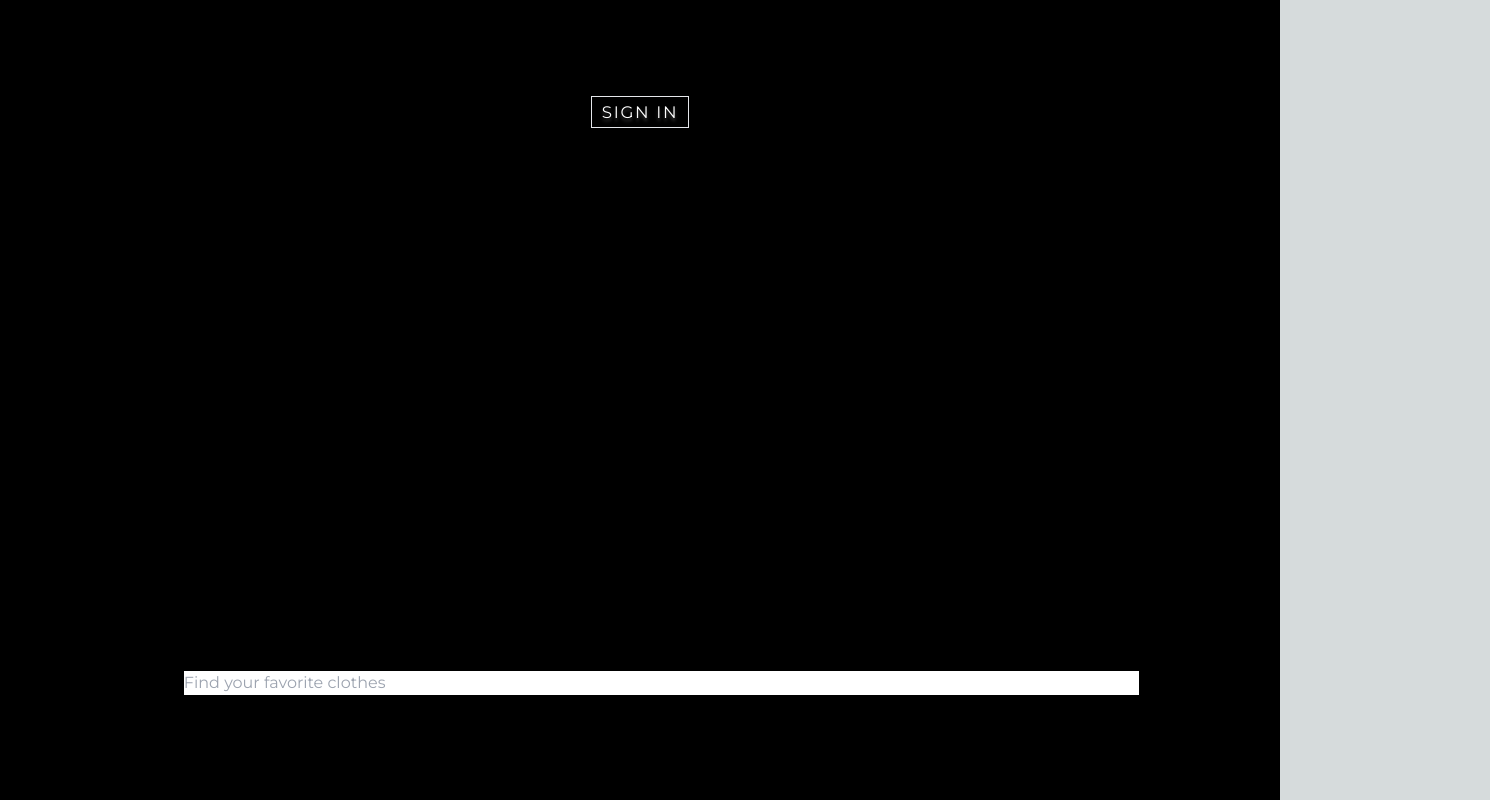
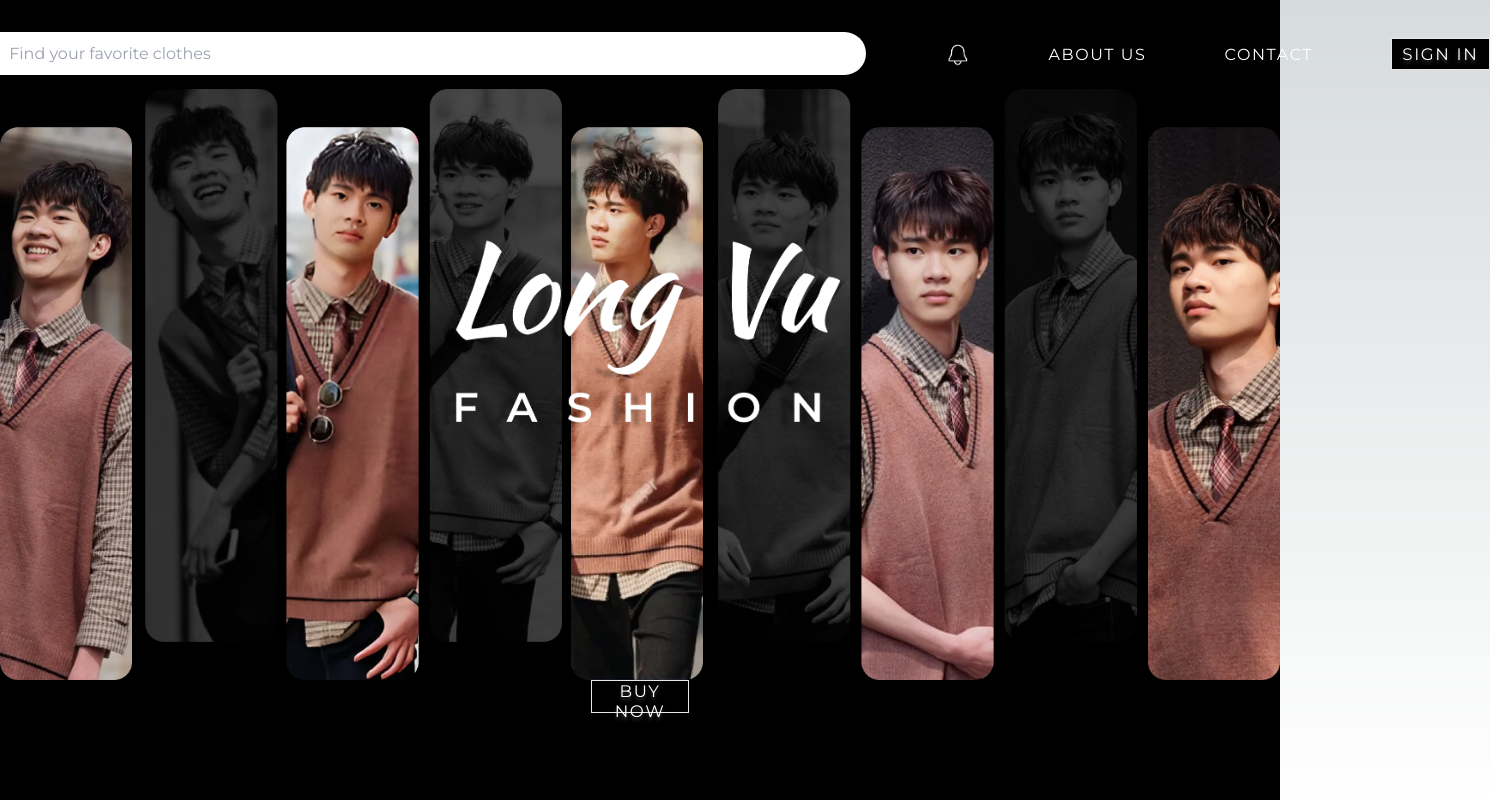
Before and after one commit to zhumingyi94/longvu-fashion, a Next.js app: page / in a window 1280 px wide. Shown: the whole page, 1490 px wide, since content can reach past the window. Built offline with nearby package versions, Linux system fonts and the light colour scheme.

Commit message:
feat: HeroImage + Navigation Bar

```diff
--- a/components/layout/Navbar_unauth.tsx
+++ b/components/layout/Navbar_unauth.tsx
@@ -0,0 +1,85 @@
+import React, {useState} from 'react';
+import Image from 'next/image';
+import Link from 'next/link';
+import SearchBar from '../ui/SearchBar';
+import Button from '../ui/Button';
+
+const linkStyle = {
+    color: '#FFF',
+    fontFamily: 'Montserrat, sans-serif',
+    fontSize: '1rem ',
+    fontStyle: 'normal',
+    fontWeight: 400,
+    lineHeight: 'normal',
+    letterSpacing: '0.1rem',
+    whiteSpace: 'nowrap',
+};
+
+const NavbarUnauth = () => {
+    const [imgSrc, setImgSrc] = useState('/Bell_light.png');
+  return (
+    <nav
+      className="text-white py-4 w-full"
+      style={{
+        display: 'flex',
+        justifyContent: 'center',
+        alignItems: 'center',
+        gap: '4.875rem',
+        margin: '28px 55px 10px 55px',
+
+      }}
+    >
+    <div>
+      <Link href="/">
+        <Image src="/Logo.png" alt="Long Vu Fashion" width={100} height={40} />
+      </Link>
+    </div>
+
+    <div style={{
+        width: '1024px',
+    }}>
+      <SearchBar />
+    </div>
+    <div>
+      <Link href="/">
+      <Image
+        src={imgSrc}
+        alt="Notifications"
+        width={30}
+        height={30}
+        onMouseEnter={() => setImgSrc('/Bell_light_grad.png')}
+        onMouseLeave={() => setImgSrc('/Bell_light.png')}
+      />
+    </Link>
+    </div>
+    <div>
+      <a href="/about" className="hover-gradient-link uppercase" style={linkStyle}>
+        ABOUT US
+      </a>
+    </div>
+
+    <div>
+      <a href="/contact" className="hover-gradient-link uppercase" style={linkStyle}>
+        CONTACT
+      </a>
+    </div>
+    <div>
+      <Button button_text="SIGN IN" />
+    </div>
+      <style jsx>{`
+        .hover-gradient-link {
+          transition: all 0.3s ease;
+        }
+        .hover-gradient-link:hover {
+          background: linear-gradient(90deg, #05FFF0 45.37%, #064CFF 100%);
+          -webkit-background-clip: text;
+          -webkit-text-fill-color: transparent;
+          background-clip: text;
+          text-fill-color: transparent;
+        }
+      `}</style>
+    </nav>
+  );
+};
+
+export default NavbarUnauth;
--- a/components/ui/Button.tsx
+++ b/components/ui/Button.tsx
@@ -10,7 +10,6 @@ const Button = ({button_text}) => {
         backgroundColor: isHovered ? '#FFFFFF' : '#000000',
         width: '98.448px',
         height: '32.319px',
-        flexShrink: 0,
         color: isHovered ? '#000000' : '#FFFFFF',
         textShadow: '0px 3.485px 3.485px rgba(255, 255, 255, 0.25)',
         fontFamily: 'Montserrat, sans-serif',
@@ -27,6 +26,8 @@ const Button = ({button_text}) => {
     >
         {button_text}
     </button>
+
+
   );
 };
 
--- a/components/ui/SearchBar.tsx
+++ b/components/ui/SearchBar.tsx
@@ -4,35 +4,43 @@ import { Search } from 'lucide-react';
 const SearchBar = () => {
   return (
     <div
-      className="flex items-center bg-white rounded-full shadow-lg"
+      className="bg-white flex items-center rounded-full shadow-lg"
       style={{
-        width: '1014px',
+        maxWidth: '100%',
         height: '43px',
-        padding: '9.264px 0px 8.003px 18.529px',
-        gap: '12.35px',
+        padding: '9px 20px',
+        gap: '12px',
+        backgroundColor: 'white',
         borderRadius: '51.466px',
-        boxShadow: '-7.841px 5.227px 4.117px 0px rgba(0, 0, 0, 0.25)'
+        boxShadow: '-7.841px 5.227px 4.117px 0px rgba(0, 0, 0, 0.25)',
+        flexGrow: 4
       }}
     >
-       <Search size={20} className="text-black min-w-[20px]" />
+      <Search size={20} className="text-black min-w-[20px]" />
       <input
         type="text"
         placeholder="Find your favorite clothes"
-        className="bg-transparent outline-none focus:outline-none focus:ring-0 border-none text-sm ml-3"
+        className="outline-none focus:outline-none focus:ring-0 border-none text-sm ml-3"
         style={{
           fontFamily: 'Montserrat, sans-serif',
-          width: 'calc(100% - 40px)', // Subtracting the width of the icon and some padding
+          width: 'calc(100% - 40px)',
           WebkitAppearance: 'none',
           MozAppearance: 'none',
-          appearance: 'none'
+          appearance: 'none',
+          background: 'transparent',
+          backgroundColor: 'transparent'
         }}
       />
       <style jsx>{`
+        input {
+          background-color: transparent !important;
+        }
         input:focus {
           outline: none !important;
           box-shadow: none !important;
           -webkit-box-shadow: none !important;
           -moz-box-shadow: none !important;
+          background-color: transparent !important;
         }
       `}</style>
     </div>
--- a/src/pages/_app.tsx
+++ b/src/pages/_app.tsx
@@ -1,6 +1,15 @@
 import "@/styles/globals.css";
 import type { AppProps } from "next/app";
+import Head from "next/head";
 
 export default function App({ Component, pageProps }: AppProps) {
-  return <Component {...pageProps} />;
+  return (
+    <>
+      <Head>
+        <meta name="viewport" content="width=device-width, initial-scale=1.0" />
+        <title>Long Vu Fashion</title>
+      </Head>
+      <Component {...pageProps} />
+    </>
+  );
 }
--- a/src/pages/_document.tsx
+++ b/src/pages/_document.tsx
@@ -3,8 +3,11 @@ import { Html, Head, Main, NextScript } from "next/document";
 export default function Document() {
   return (
     <Html lang="en">
-      <link href="https://fonts.googleapis.com/css2?family=Montserrat&display=swap" rel="stylesheet" />
-      <Head />
+      <Head>
+        <link href="https://fonts.googleapis.com/css2?family=Montserrat&display=swap" rel="stylesheet" />
+        <meta name="viewport" content="width=device-width, initial-scale=1.0" />
+        {/* Add other global meta tags or links here */}
+      </Head>
       <body>
         <Main />
         <NextScript />
--- a/src/pages/index.tsx
+++ b/src/pages/index.tsx
@@ -2,17 +2,28 @@ import Image from "next/image";
 import { Inter } from "next/font/google";
 import Button from '../../components/ui/Button';
 import SearchBar from "../../components/ui/SearchBar";
+import NavbarUnauth from "../../components/layout/Navbar_unauth";
 
 const inter = Inter({ subsets: ["latin"] });
 
 export default function Home() {
   return (
     <main
-      className={`bg-black flex min-h-screen flex-col items-center justify-between p-24 ${inter.className}`}
+      className={`bg-black flex min-h-screen flex-col items-center`}
     >
-
-      <Button button_text="SIGN IN"></Button>
-      <SearchBar />
+      <NavbarUnauth></NavbarUnauth>
+      <div style={{ position: 'relative' }}> {/* Make the div a positioning context */}
+  <Image src="/HeroImage.png" alt="Long Vu Fashion" width={1830} height={850} />
+  <div style={{
+    position: 'absolute',
+    top: '50%',
+    left: '50%',
+    transform: 'translate(-50%, -80%)'
+  }}>
+    <Image src="/Logo.png" alt="Long Vu Logo" width={400} height={800} />
+  </div>
+</div>
+      <Button button_text="BUY NOW"></Button>
     </main>
   );
 }
```
Also changed, not shown: src/styles/ResponsiveImage.module.css (added, +8 -0 lines), components/ui/BuyNowButton.jsx (added), public/Bell_light_grad.png (added), public/HeroImage.png (added).
